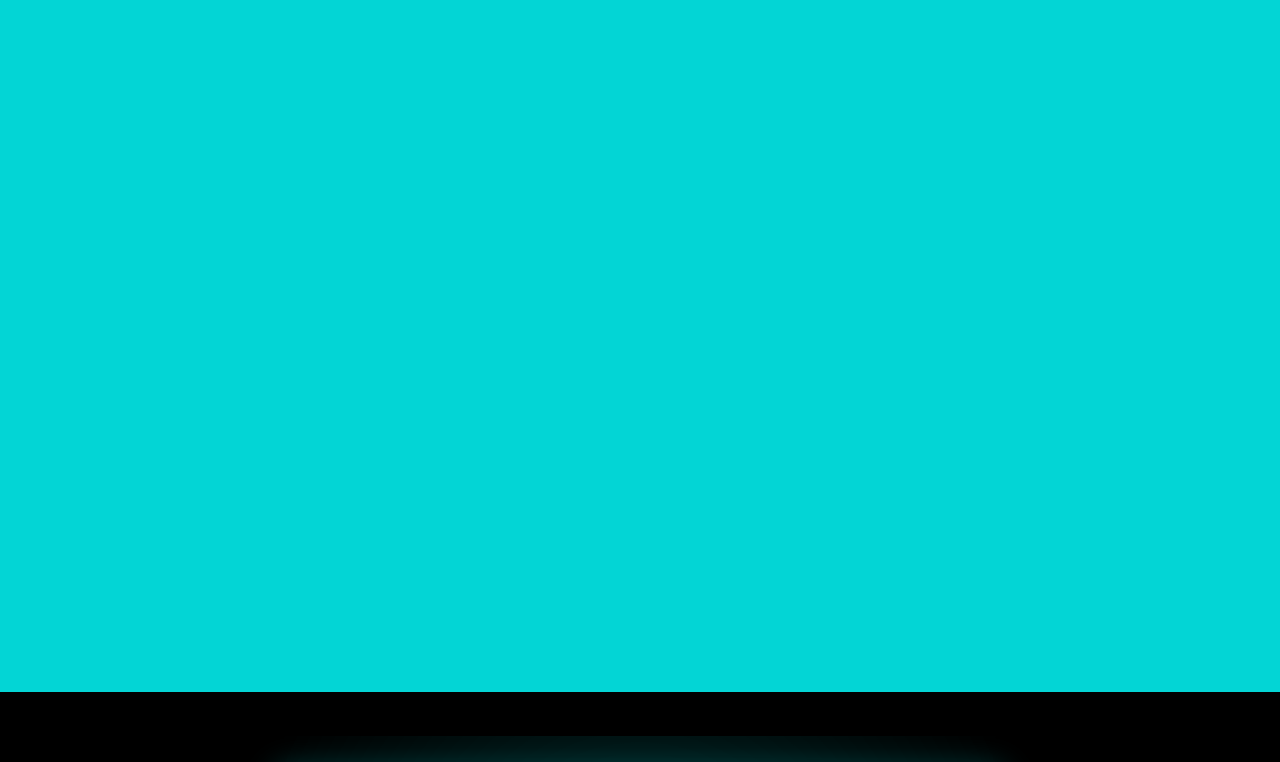
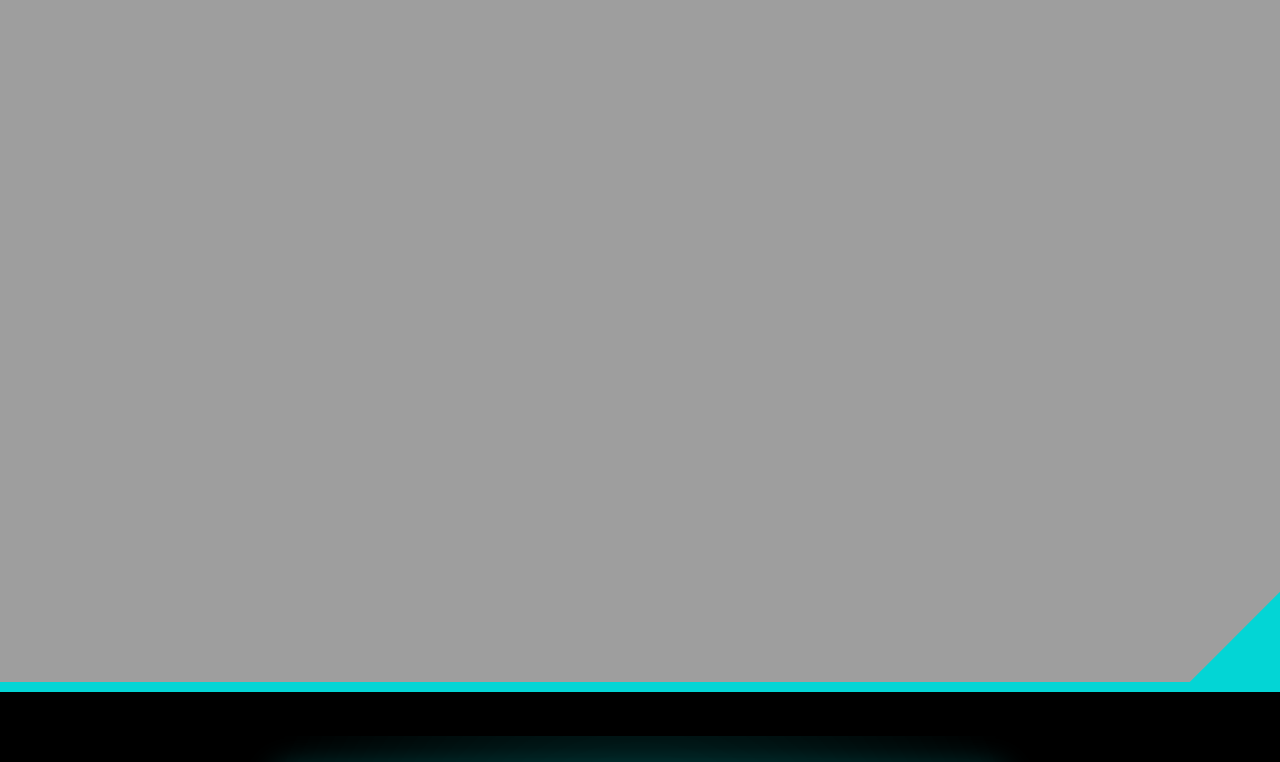
Before and after one commit to amanchoudhary999/gamingclubiiti, a website: page public/about_page/about.html in a window 1280 px wide. Shown: the part 105-867 px from the top of the page. Drawn offline with Linux system fonts and the light colour scheme; the site is published under a folder, as on GitHub Pages, so addresses that start at the root find nothing.

Commit message:
Fix deployment issues

```diff
--- a/public/about_page/about.html
+++ b/public/about_page/about.html
@@ -34,25 +34,25 @@
 <section class="kuch">
     <div class="hero-container">
         <div class="herocard-container">
-            <div class="herocard" style="background-image: url('/files/DSC00353[1].JPG')">
+            <div class="herocard" style="background-image: url('./files/DSC00353[1].JPG')">
                 <div class="herocard-content">
                     <h2>Game 1</h2>
                     <p>Description for Game 1. This is an exciting game that you'll love to play!</p>
                 </div>
             </div>
-            <div class="herocard" style="background-image: url('/files/DSC00179[1].JPG')">
+            <div class="herocard" style="background-image: url('./files/DSC00179[1].JPG')">
                 <div class="herocard-content">
                     <h2>Game 2</h2>
                     <p>Description for Game 2. Challenge yourself with this thrilling adventure!</p>
                 </div>
             </div>
-            <div class="herocard" style="background-image: url('/files/DSC00332[1].JPG')">
+            <div class="herocard" style="background-image: url('./files/DSC00332[1].JPG')">
                 <div class="herocard-content">
                     <h2>Game 3</h2>
                     <p>Description for Game 3. Immerse yourself in a world of strategy and skill!</p>
                 </div>
             </div>
-            <div class="herocard" style="background-image: url('/files/DSC00217[1].JPG')">
+            <div class="herocard" style="background-image: url('./files/DSC00217[1].JPG')">
                 <div class="herocard-content">
                     <h2>Game 4</h2>
                     <p>Description for Game 4. Experience the ultimate gaming challenge!</p>
```
